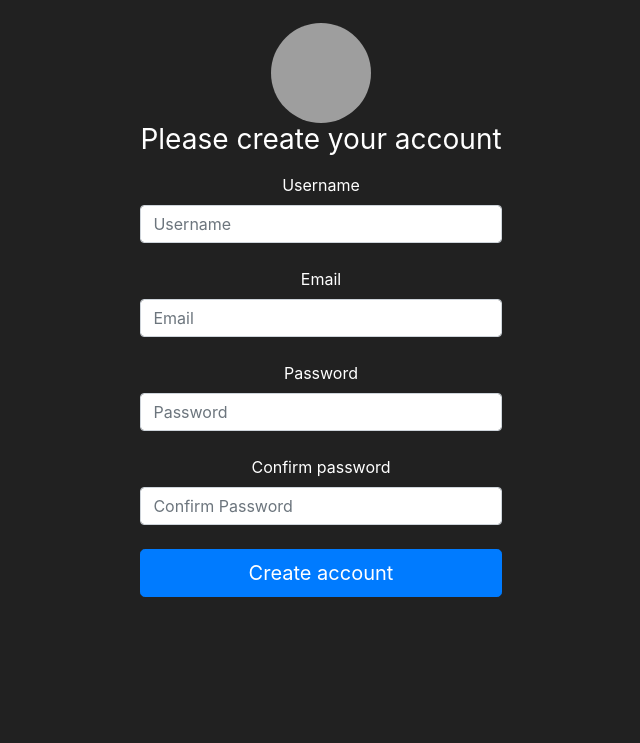
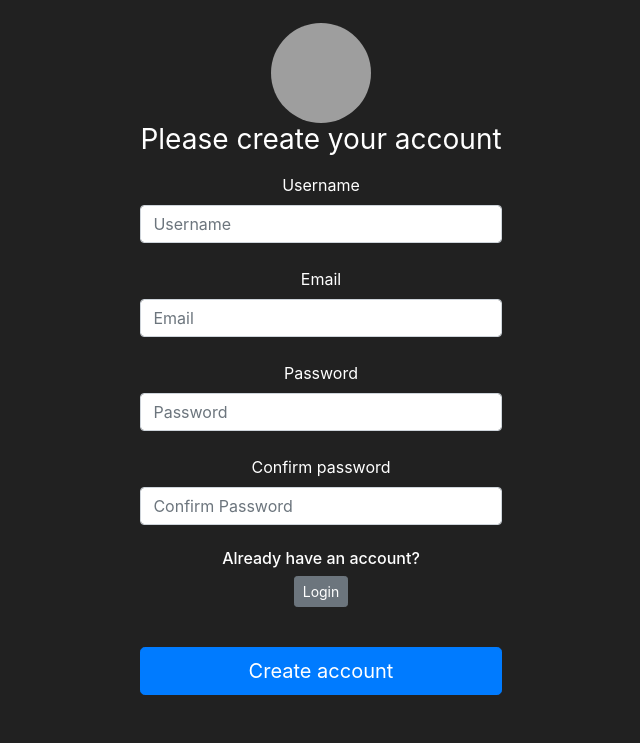
Before and after one commit to juliusyam/flask-market, a Flask app: page /register in a window 1280 px wide. Shown: the part 57-800 px from the top of the page, without its empty margins (319-959 px from the left). Run offline with Flask 2, Linux system fonts and the light colour scheme; some libraries are stand-ins or nearby versions; grey boxes are pictures that could not be loaded.

Commit message:
login btn

```diff
--- a/market/templates/register.html
+++ b/market/templates/register.html
@@ -33,6 +33,13 @@
 
       <br>
 
+      <div class="checkbox mb-3">
+        <h6>Already have an account?</h6>
+        <a href="{{ url_for('login_page') }}" class="btn btn-secondary btn-sm">Login</a>
+      </div>
+
+      <br>
+
       {{ form.submit(class="btn btn-lg btn-block btn-primary") }}
     </form>
   </div>
```
